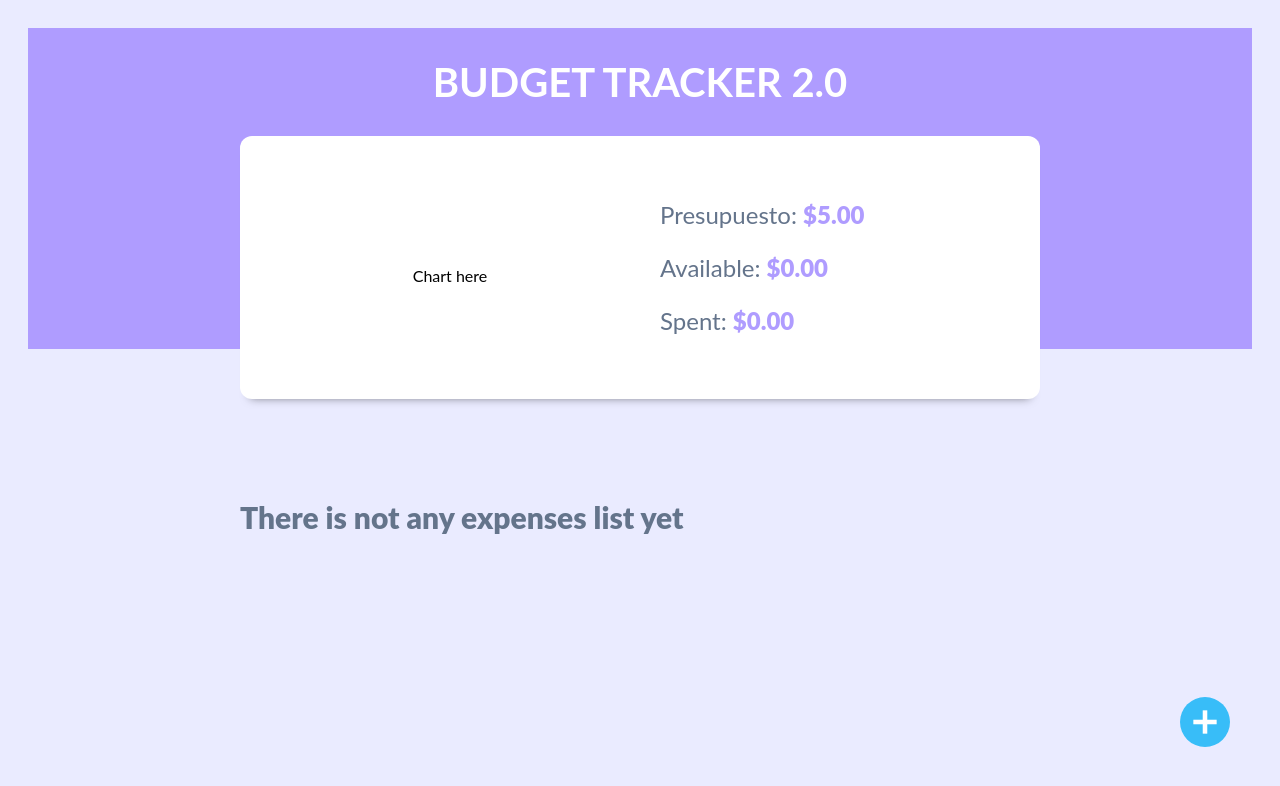
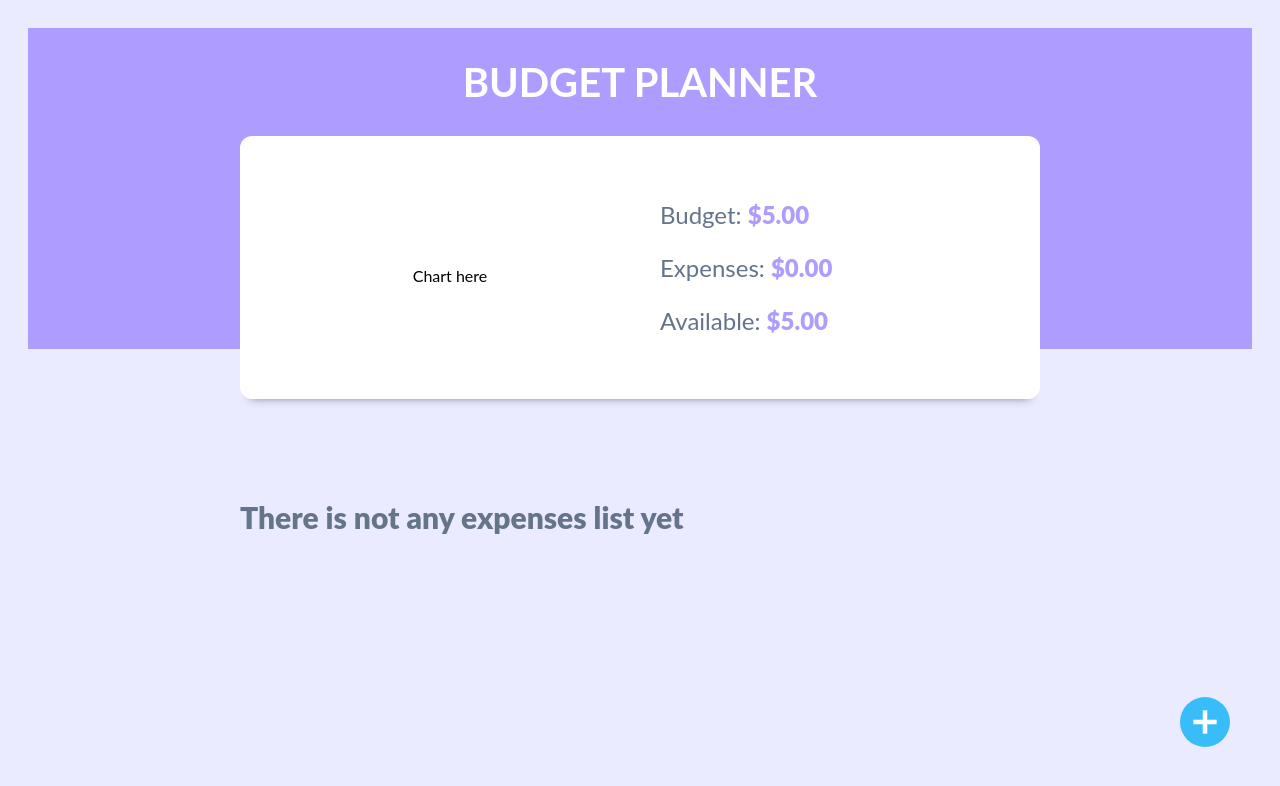
Before and after one commit to gsvidal/advance-budget-tracker, a React app: page / in a window 1280 px wide. Both pictures are taken after typing "5" into the empty fields and a click on the input "Done". Shown: the top 786 px of the page. Built offline with nearby package versions, Linux system fonts and the light colour scheme; the HTML template or start-up script is replaced by a standard one.

Commit message:
Add expenses and available displayed amounts on ControlBudget component

```diff
--- a/src/App.jsx
+++ b/src/App.jsx
@@ -22,6 +22,7 @@ function App() {
   return (
     <div className="App">
       <Header
+        expenses={expenses}
         budget={budget}
         setBudget={setBudget}
         isValidBudget={isValidBudget}
--- a/src/components/ControlBudget.jsx
+++ b/src/components/ControlBudget.jsx
@@ -1,10 +1,23 @@
-export const ControlBudget = ({ budget }) => {
+import { useState, useEffect } from 'react';
+
+export const ControlBudget = ({ budget, expenses }) => {
   const formatMoney = (quantity) => {
     return quantity.toLocaleString('en-US', {
       style: 'currency',
       currency: 'USD',
     });
   };
+
+  const [spentAmount, setSpentAmount] = useState(0);
+  const [availableAmount, setAvailableAmount] = useState(0);
+
+  useEffect(() => {
+    const spent = expenses.reduce((acum, current) => acum + current.amount, 0);
+    setSpentAmount(spent);
+
+    const available = budget - spent;
+    setAvailableAmount(available);
+  }, [expenses]);
 
   return (
     <section className="container-budget container shadow two-columns">
@@ -14,13 +27,13 @@ export const ControlBudget = ({ budget }) => {
 
       <div className="budget-amount">
         <p>
-          Presupuesto: <span>{formatMoney(budget)}</span>
+          Budget: <span>{formatMoney(budget)}</span>
         </p>
         <p>
-          Available: <span>{formatMoney(0)}</span>
+          Expenses: <span>{formatMoney(spentAmount)}</span>
         </p>
         <p>
-          Spent: <span>{formatMoney(0)}</span>
+          Available: <span>{formatMoney(availableAmount)}</span>
         </p>
       </div>
     </section>
--- a/src/components/Header.jsx
+++ b/src/components/Header.jsx
@@ -6,12 +6,13 @@ export const Header = ({
   setBudget,
   isValidBudget,
   setIsValidBudget,
+  expenses,
 }) => {
   return (
     <header>
-      <h1>Budget Tracker 2.0</h1>
+      <h1>Budget Planner</h1>
       {isValidBudget ? (
-        <ControlBudget budget={budget} />
+        <ControlBudget budget={budget} expenses={expenses} />
       ) : (
         <NewBudget
           budget={budget}
--- a/src/components/NewExpenseModal.jsx
+++ b/src/components/NewExpenseModal.jsx
@@ -147,9 +147,9 @@ export const NewExpenseModal = ({
         </div>
 
         <input type="submit" value="Add expense" />
+        {message.error && <Message type="error">{message.error}</Message>}
+        {message.success && <Message type="success">{message.success}</Message>}
       </form>
-      {message.error && <Message type="error">{message.error}</Message>}
-      {message.success && <Message type="success">{message.success}</Message>}
     </div>
   );
 };
--- a/src/index.css
+++ b/src/index.css
@@ -21,11 +21,6 @@ html {
 *:before,
 *:after {
   box-sizing: inherit;
-}
-
-.fijar {
-  overflow: hidden;
-  height: 100vh;
 }
 
 h1 {
@@ -132,9 +127,6 @@ header h1 {
 }
 
 .alert {
-  position: relative;
-  top: -170px;
-  left: 0;
   padding: 2rem 5rem;
   max-width: 45rem;
   margin: 2rem auto 2rem auto;
```
